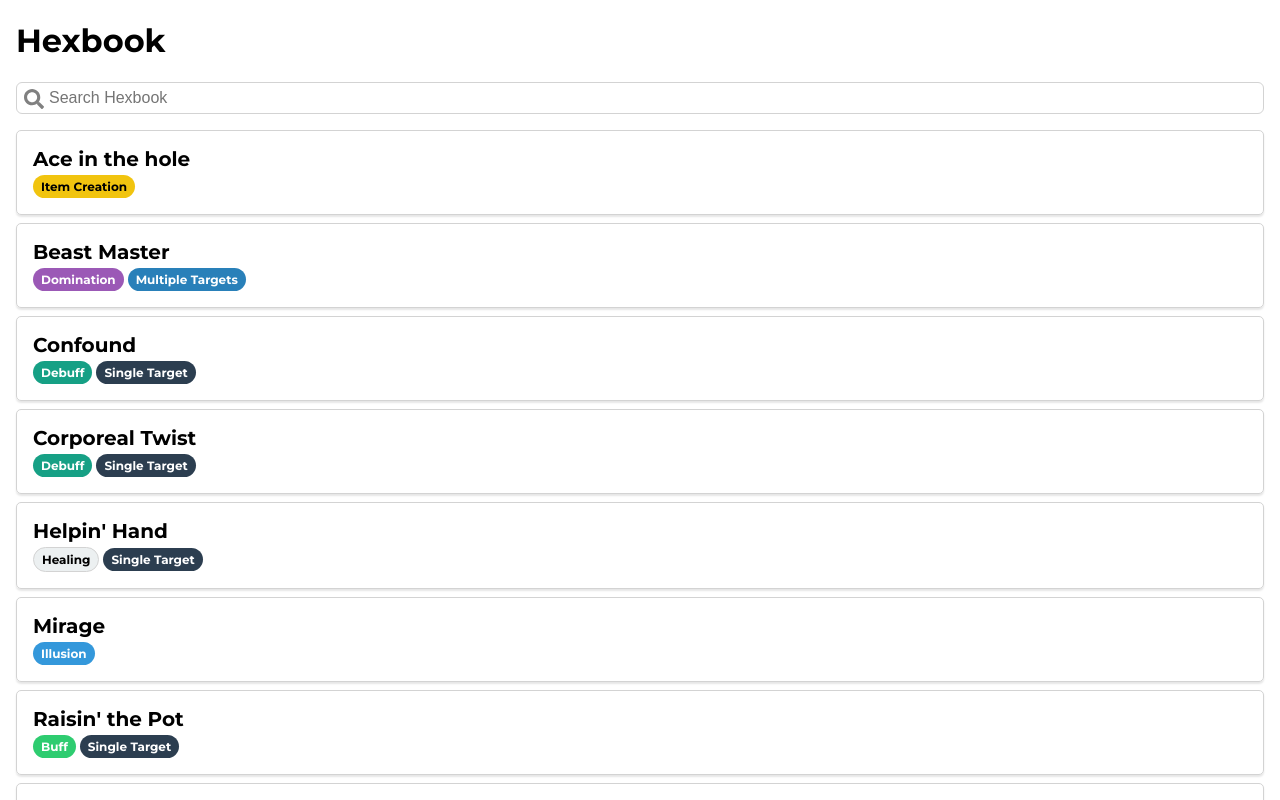
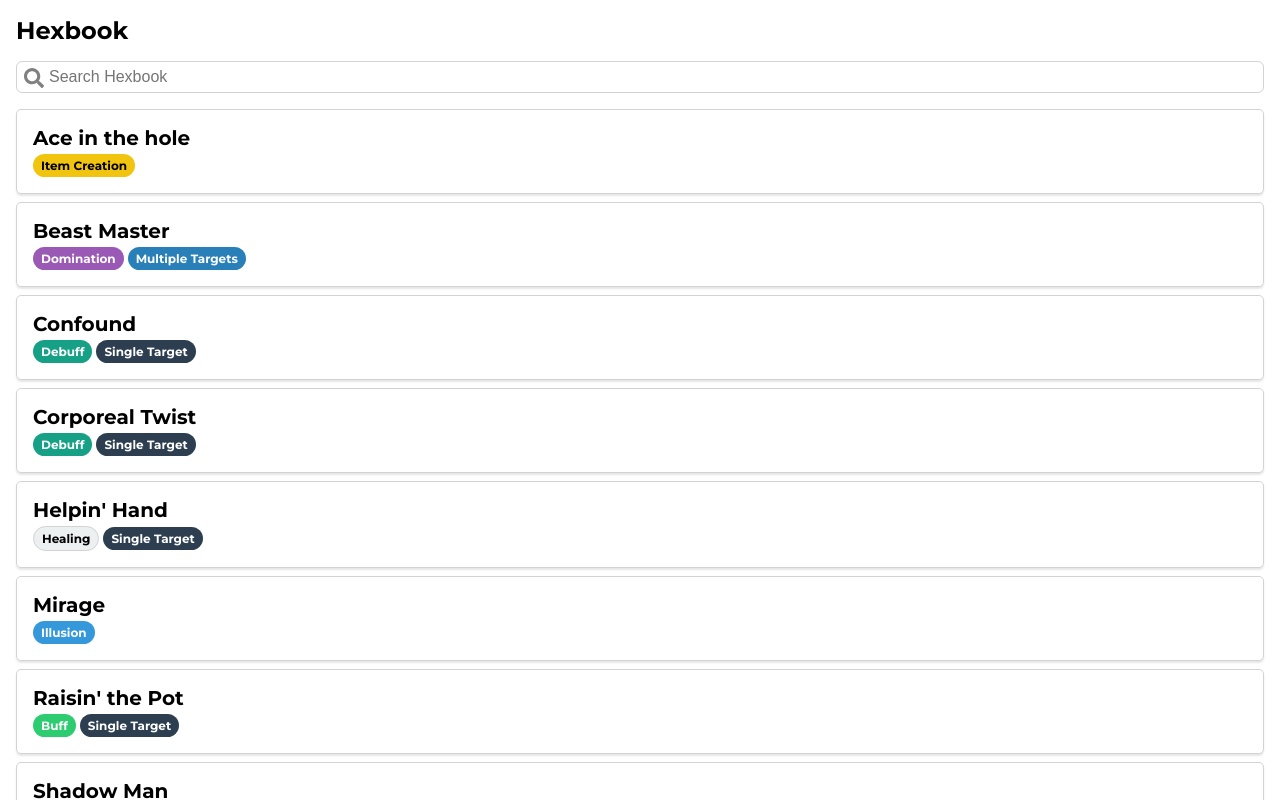
Before and after one commit to oarodrig/hexbook, a React (Create React App) app: page / in a window 1280 px wide. Shown: the top 800 px of the page. Built offline with nearby package versions, Linux system fonts and the light colour scheme.

Commit message:
Rework title header

```diff
--- a/src/TopBar/TopBar.js
+++ b/src/TopBar/TopBar.js
@@ -7,9 +7,7 @@ const TopBar = (props) => {
 
   return (
     <>
-      <header className={style.header}>
-        <h1>Hexbook</h1>
-      </header>
+      <header className={style.title}>Hexbook</header>
       <Search
         className={style.searchBar}
         searchValue={searchValue}
--- a/src/TopBar/TopBar.module.css
+++ b/src/TopBar/TopBar.module.css
@@ -9,13 +9,10 @@
   right: 0;
 }
 
-.header {
-  margin: 1rem;
-}
-
 .title {
   font-size: 24px;
   font-weight: 700;
+  margin: 1rem;
 }
 
 .searchBar {
```
